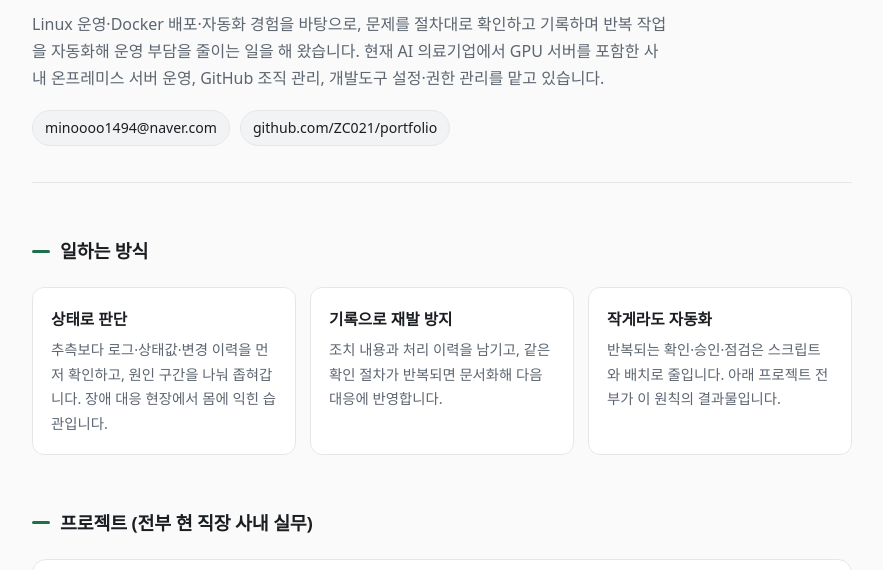
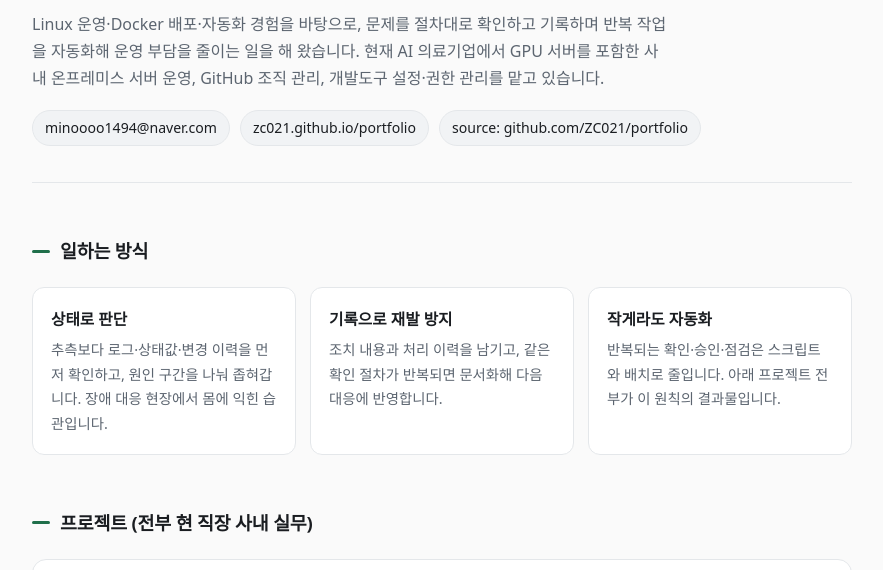
Before and after one commit to ZC021/portfolio, a plain HTML site: page index.html in a window 1280 px wide. Shown: the part 158-728 px from the top of the page, without its empty margins (198-1081 px from the left). Drawn offline with Linux system fonts and the light colour scheme.

Commit message:
Add live portfolio link to header

```diff
--- a/index.html
+++ b/index.html
@@ -127,7 +127,8 @@
   </p>
   <div class="contact">
     <a href="mailto:minoooo1494@naver.com">minoooo1494@naver.com</a>
-    <a href="https://github.com/ZC021/portfolio/tree/main" target="_blank" rel="noopener">github.com/ZC021/portfolio</a>
+    <a href="https://zc021.github.io/portfolio/" target="_blank" rel="noopener">zc021.github.io/portfolio</a>
+    <a href="https://github.com/ZC021/portfolio/tree/main" target="_blank" rel="noopener">source: github.com/ZC021/portfolio</a>
   </div>
 </header>
 
```
